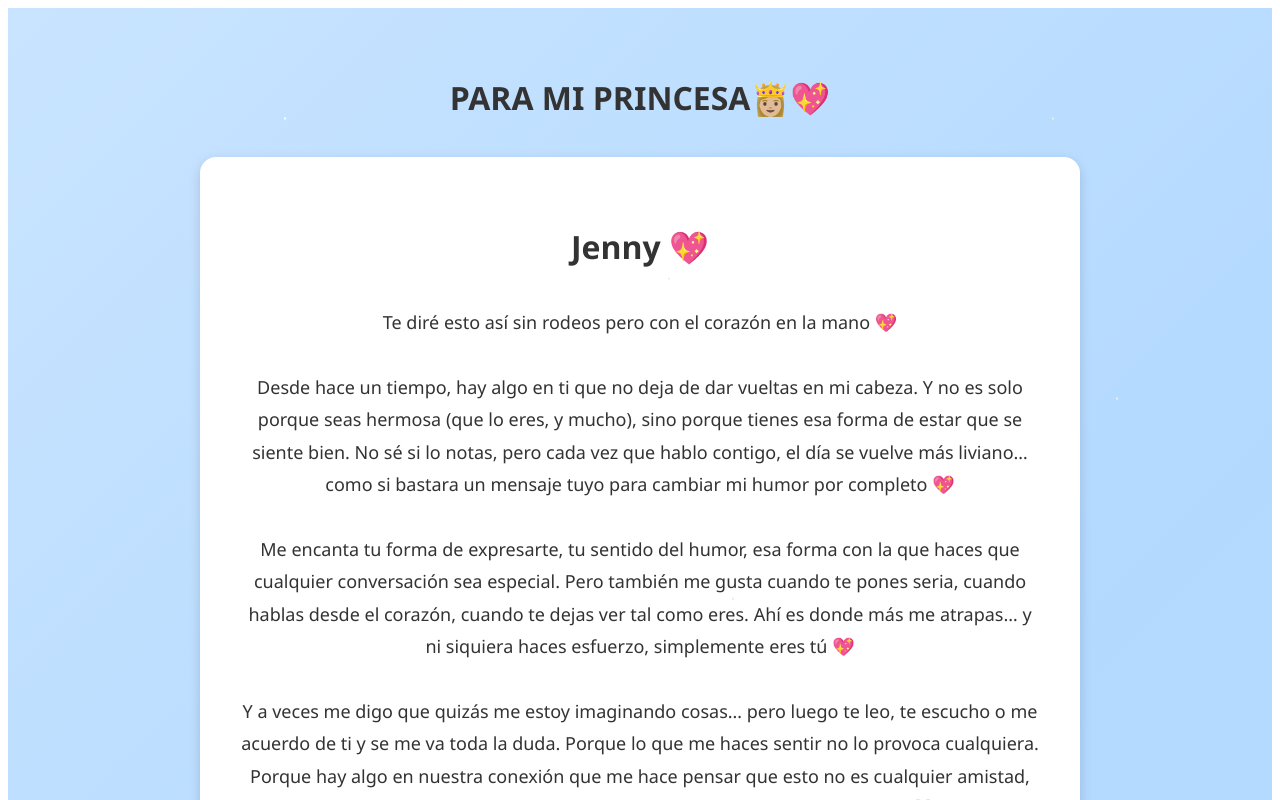
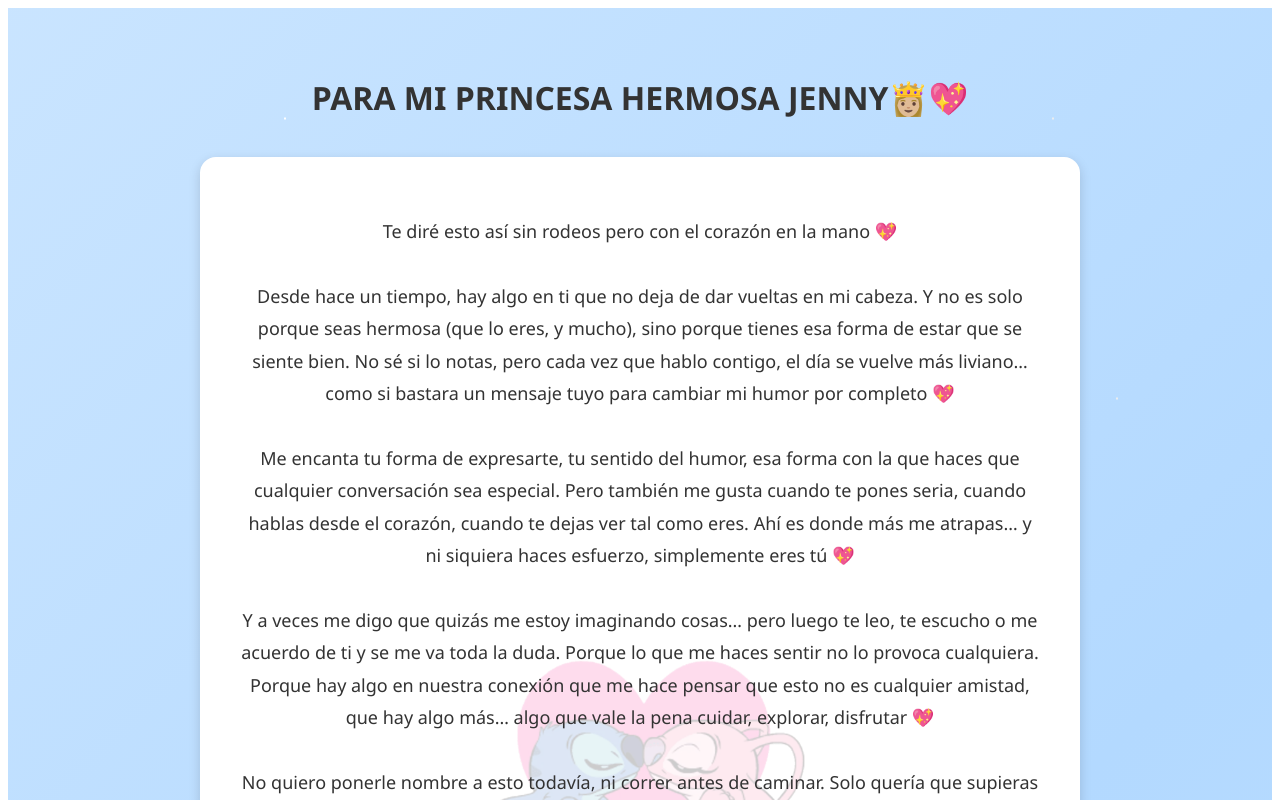
Before and after one commit to alexgrt1/page-love, a React (Vite) app in the folder frontend/: page /sorpresa in a window 1280 px wide. Both pictures are taken after a click on the button "Abrir". Shown: the top 800 px of the page. Built offline with nearby package versions, Linux system fonts and the light colour scheme.

Commit message:
SE AGREGAN IMAGENES

```diff
--- a/frontend/src/Sorpresa.tsx
+++ b/frontend/src/Sorpresa.tsx
@@ -1,4 +1,5 @@
 import { useEffect, useState } from 'react';
+import foto from './assets/foto.png';
 import styles from './styles/sorpresaStyles';
 import './styles/sorpresaAnimaciones.css';
 
@@ -87,10 +88,9 @@ function Sorpresa() {
                 </div>
             ) : (
                 <>
-                    <h1 style={styles.title}>PARA MI PRINCESA👸🏼💖</h1>
+                    <h1 style={styles.title}>PARA MI PRINCESA HERMOSA JENNY👸🏼💖</h1>
 
-                    <div style={styles.paper}>
-                        <h1 style={styles.title}>Jenny 💖</h1>
+                    <div style={styles.paper} className="fondo-carta">
                         <p style={styles.text}>
                             Te diré esto así sin rodeos pero con el corazón en la mano 💖{'\n\n'}
                             Desde hace un tiempo, hay algo en ti que no deja de dar vueltas en mi cabeza. Y no es solo porque
@@ -115,6 +115,7 @@ function Sorpresa() {
                             No necesito una respuesta ahora, ni una etiqueta… solo quería que lo supieras. Que contigo me pasan cosas lindas.
                             Y que sí, puede que no lo diga con todas las letras… pero tú sabes exactamente lo que quiero decir 💖
                         </p>
+                        <img src={foto} alt="Foto dedicada" className="imagen-dedicada" />
                     </div>
 
                     {!respuesta && (
@@ -180,6 +181,7 @@ function Sorpresa() {
                         <div className="triste-container">
                             <h2 style={{ color: '#ccc', marginTop: '50px', textAlign: 'center' }}>
                                 Lo entiendo... gracias por tu sinceridad.
+                                Siempre te voy a desear lo mejor 💔
                             </h2>
                         </div>
                     )}
--- a/frontend/src/styles/sorpresaAnimaciones.css
+++ b/frontend/src/styles/sorpresaAnimaciones.css
@@ -171,6 +171,40 @@
   z-index: 0;
 }
 
+.imagen-dedicada {
+    width: 200px;
+    margin-top: 30px;
+    border-radius: 12px;
+    box-shadow: 0 4px 12px rgba(0, 0, 0, 0.1);
+    animation: fadeIn 1s ease;
+  }
+
+  .fondo-carta {
+    position: relative;
+    overflow: hidden;
+  }
+
+  .fondo-carta::before {
+    content: "";
+    position: absolute;
+    top: 0;
+    left: 0;
+    width: 100%;
+    height: 100%;
+    background-image: url('../assets/fondo-carta.png');
+    background-size: 350px; /* más pequeño */
+    background-repeat: no-repeat;
+    background-position: center;
+    opacity: 0.2; /* opacidad suave */
+    z-index: 0;
+  }
+
+  .fondo-carta > * {
+    position: relative;
+    z-index: 1;
+  }
+
+
 @keyframes parpadeo {
   0%,
   100% {
```
Also changed, not shown: frontend/src/assets/fondo-carta.png (added), frontend/src/assets/foto.png (added).
